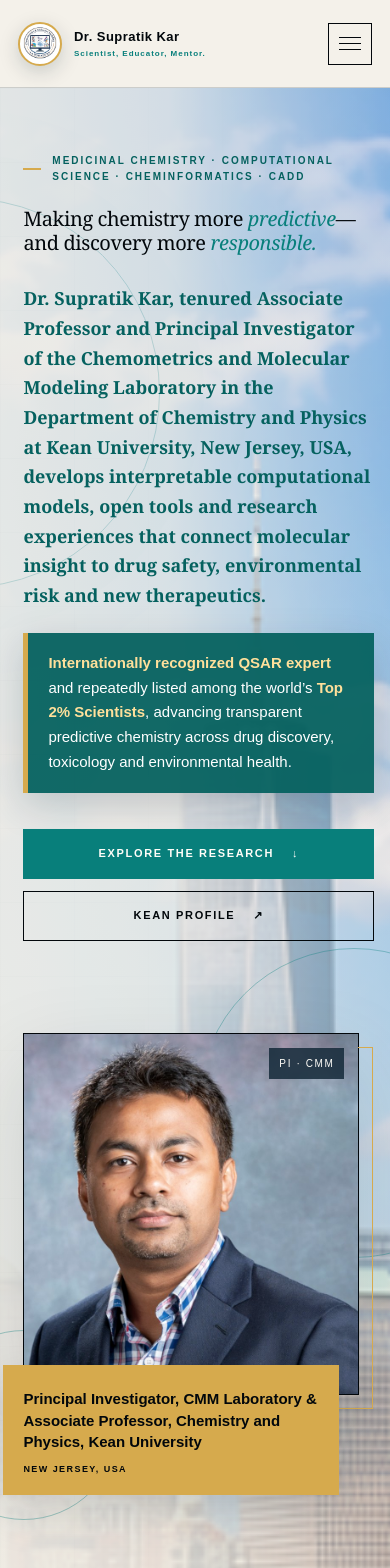
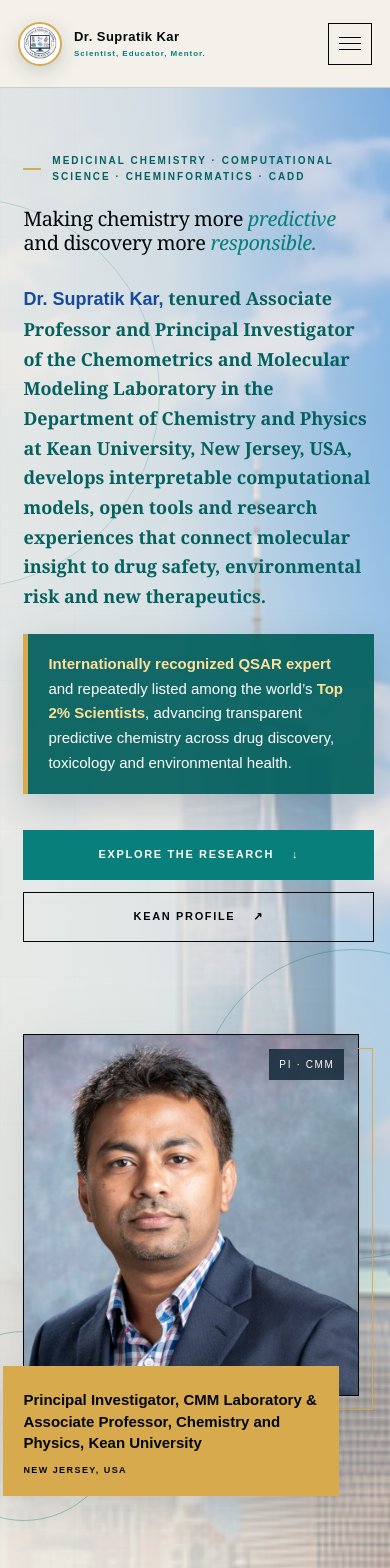
Before and after one commit to supratikdatamodeler/SupratikKar, a Next.js app: page / in a window 390 px wide. Shown: the top 1568 px of the page. Built offline with nearby package versions, Linux system fonts and the light colour scheme.

Commit message:
Add files via upload

```diff
--- a/app/globals.css
+++ b/app/globals.css
@@ -490,6 +490,7 @@ footer > div a { color: var(--white); }
 .hero h1 { font-size: clamp(22px, 1.9vw, 28px); line-height: 1.18; letter-spacing: -.02em; max-width: 620px; }
 .hero-kicker { font-size: 10px; line-height: 1.6; max-width: 760px; }
 .hero-lede { font-size: clamp(18px, 1.55vw, 23px); font-family: var(--serif); font-weight: 700; color: var(--teal-dark); }
+.hero-name { color: #164a9b; font-family: var(--sans); font-weight: 900; }
 .hero-highlight {
   max-width: 760px;
   margin: 22px 0 0;
@@ -587,6 +588,14 @@ footer > div a { color: var(--white); }
 .membership-grid small { color: var(--teal); font-weight: 900; letter-spacing: .12em; text-transform: uppercase; }
 .membership-grid h3 { margin: 10px 0; font: 700 23px/1.1 var(--serif); }
 .membership-grid p { color: #52606a; font-size: 12px; line-height: 1.6; }
+.research-support-heading { margin-top: 80px; }
+.research-support-heading h3 { margin: 8px 0 12px; font: 700 clamp(28px, 4vw, 50px)/1.05 var(--serif); }
+.research-support-heading > p:last-child { margin: 0 0 24px; color: var(--ink-soft); font-size: 15px; line-height: 1.5; }
+.research-support-grid { display: grid; grid-template-columns: repeat(2, minmax(0, 1fr)); gap: 16px; }
+.research-support-grid article { padding: 28px; background: white; border-top: 5px solid var(--teal); box-shadow: 0 8px 24px rgba(6,31,47,.08); }
+.research-support-grid small { color: var(--teal-dark); font-size: 13px; font-weight: 900; letter-spacing: .08em; text-transform: uppercase; }
+.research-support-grid h4 { margin: 12px 0; font: 700 clamp(22px, 2vw, 29px)/1.15 var(--serif); }
+.research-support-grid p { margin: 0 0 14px; color: var(--ink-soft); font-size: 16px; line-height: 1.55; }
 .news-section { background: #f7f4ec; }
 .news-years { display: grid; gap: clamp(60px, 7vw, 96px); }
 .news-year-group { display: grid; grid-template-columns: 110px minmax(0, 1fr); gap: clamp(28px, 4vw, 62px); align-items: start; }
@@ -643,6 +652,7 @@ footer .brand-logo { width: 56px; height: 56px; }
   .news-grid { grid-template-columns: repeat(2, minmax(0, 1fr)); }
   .era-grid { grid-template-columns: repeat(3, 1fr); }
   .membership-grid { grid-template-columns: 1fr; }
+  .research-support-grid { grid-template-columns: 1fr; }
   .lab-banner { grid-template-columns: 120px 1fr; }
   .lab-banner img { width: 110px; height: 110px; }
 }
--- a/app/page.tsx
+++ b/app/page.tsx
@@ -1,6 +1,6 @@
 import {
   alumni, awards, books, currentMembers, editorialRoles, galleryEras, grants,
-  memberships, newsItems, profiles, publications, researchAreas, tools,
+  memberships, newsItems, profiles, publications, researchAreas, researchPlatformSupport, tools,
 } from "./site-data";
 
 function ExternalLink({ href, children, className = "" }: { href: string; children: React.ReactNode; className?: string }) {
@@ -33,8 +33,8 @@ export default function Home() {
         <div className="hero-grid" aria-hidden="true"></div>
         <div className="hero-copy">
           <p className="hero-kicker"><span></span> Medicinal chemistry · computational science · cheminformatics · CADD</p>
-          <h1 id="hero-title">Making chemistry more <em>predictive</em>—and discovery more <em>responsible.</em></h1>
-          <p className="hero-lede">Dr. Supratik Kar, tenured Associate Professor and Principal Investigator of the Chemometrics and Molecular Modeling Laboratory in the Department of Chemistry and Physics at Kean University, New Jersey, USA, develops interpretable computational models, open tools and research experiences that connect molecular insight to drug safety, environmental risk and new therapeutics.</p>
+          <h1 id="hero-title">Making chemistry more <em>predictive</em> and discovery more <em>responsible.</em></h1>
+          <p className="hero-lede"><strong className="hero-name">Dr. Supratik Kar,</strong> tenured Associate Professor and Principal Investigator of the Chemometrics and Molecular Modeling Laboratory in the Department of Chemistry and Physics at Kean University, New Jersey, USA, develops interpretable computational models, open tools and research experiences that connect molecular insight to drug safety, environmental risk and new therapeutics.</p>
           <p className="hero-highlight"><strong>Internationally recognized QSAR expert</strong> and repeatedly listed among the world’s <strong>Top 2% Scientists</strong>, advancing transparent predictive chemistry across drug discovery, toxicology and environmental health.</p>
           <div className="hero-actions"><a className="button button-primary" href="#research">Explore the research <span aria-hidden="true">↓</span></a><ExternalLink className="button button-secondary" href="https://www.kean.edu/directory/supratik-kar">Kean profile</ExternalLink></div>
         </div>
@@ -45,7 +45,7 @@ export default function Home() {
         </div>
         <div className="hero-stats" aria-label="Current research metrics">
           <div><strong>125</strong><span>Peer-reviewed<br />articles</span></div><div><strong>2</strong><span>International<br />textbooks</span></div><div><strong>3</strong><span>Edited<br />books</span></div><div><strong>30</strong><span>Published book<br />chapters</span></div>
-          <div><strong>6</strong><span>Edited thematic<br />issues</span></div><div><strong>10,740</strong><span>Google Scholar<br />citations</span></div><div><strong>51</strong><span>Google Scholar<br />h-index</span></div><div><strong>$1.435M</strong><span>Funding<br />secured</span></div>
+          <div><strong>6</strong><span>Edited thematic<br />issues</span></div><div><strong>10,824</strong><span>Google Scholar<br />citations</span></div><div><strong>51</strong><span>Google Scholar<br />h-index</span></div><div><strong>$1.435M</strong><span>Funding<br />secured</span></div>
         </div>
       </section>
 
@@ -110,6 +110,8 @@ export default function Home() {
           <div className="awards-list">{awards.map((award) => <article key={award.title + award.year}><time>{award.year}</time><div><h3>{award.title}</h3><p>{award.text}</p>{award.href ? <ExternalLink className="award-link" href={award.href}>Evidence and record</ExternalLink> : null}</div></article>)}</div>
           <aside className="service-panel"><p className="eyebrow">Scientific service</p><h3>Editorial &amp; reviewer roles</h3><ol className="role-list">{editorialRoles.map((item) => <li key={item.role + item.journal}><span className="role-title">{item.role}</span><strong className="role-journal">{item.journal}</strong>{item.detail ? <small className="role-detail">{item.detail}</small> : null}<time className="role-period">{item.period}</time></li>)}</ol><div className="review-totals"><div><strong>80+</strong><span>Journals served</span></div><div><strong>280+</strong><span>Manuscript reviews</span></div><div><strong>300+</strong><span>Editorial decisions</span></div></div><div className="service-group"><span>Grant &amp; government review</span><p>SERDP, ANR, Poland’s National Science Centre, Royal Society FLAIR and external peer review of Health Canada risk assessments.</p></div></aside>
         </div>
+        <div className="research-support-heading"><p className="eyebrow">Research platform support</p><h3>AI access for the CMM Laboratory</h3><p>Complimentary research access, listed separately from formal awards and grant funding.</p></div>
+        <div className="research-support-grid">{researchPlatformSupport.map((item) => <article key={item.title}><small>{item.provider} · {item.duration}</small><h4>{item.title}</h4><p>{item.text}</p><ExternalLink className="award-link" href={item.href}>Program details</ExternalLink></article>)}</div>
         <div className="membership-heading"><p className="eyebrow">Professional affiliations</p><h3>Memberships &amp; ambassador service</h3></div>
         <div className="membership-grid">{memberships.map((item) => <article key={item.title}><small>{item.label}</small><h3>{item.title}</h3><p>{item.text}</p></article>)}</div>
       </section>
--- a/app/site-data.ts
+++ b/app/site-data.ts
@@ -138,7 +138,56 @@ export const memberships = [
   { title: "Bentham Science", label: "Brand Ambassador · since 2016", text: "Longstanding scientific publishing and outreach service." },
 ];
 
+export const researchPlatformSupport = [
+  {
+    provider: "OpenAI",
+    duration: "12 months",
+    title: "ChatGPT for Academic Researchers",
+    text: "Complimentary research workspace for Dr. Kar and up to four verified student collaborators (five seats total).",
+    href: "https://openai.com/index/chatgpt-for-academic-researchers/",
+  },
+  {
+    provider: "Anthropic",
+    duration: "12 months",
+    title: "Claude Team plan for scientists",
+    text: "Promotional access for the CMM Laboratory research group, with up to 25 Standard seats under the program terms.",
+    href: "https://www.anthropic.com/legal/team-plan-for-scientists-terms",
+  },
+];
+
 export const newsItems = [
+  {
+    year: "2026",
+    date: "September 13",
+    source: "The Ridgewood Blog",
+    title: "Game-Changer in Medicine: Free AI Tool Spotlights Drug Safety Before Clinical Trials",
+    image: "/gallery/wix/kean-22.webp",
+    href: "https://theridgewoodblog.net/game-changer-in-medicine-free-ai-tool-spotlights-drug-safety-before-clinical-trials/",
+  },
+  {
+    year: "2026",
+    date: "September 11",
+    source: "RLS Media",
+    title: "Kean University Professor Helps Develop AI Tool to Predict Kidney Damage From Potential Medicines",
+    image: "/gallery/wix/kean-22.webp",
+    href: "https://www.rlsmedia.com/article/kean-university-professor-helps-develop-ai-tool-predict-kidney-damage-potential-medicines",
+  },
+  {
+    year: "2026",
+    date: "September 10",
+    source: "Insider NJ",
+    title: "Kean Researcher Develops AI Tool to Help Make Drug Discovery Safer and More Efficient",
+    image: "/gallery/wix/kean-22.webp",
+    href: "https://www.insidernj.com/press-release/kean-researcher-develops-ai-tool-to-help-make-drug-discovery-safer-and-more-efficient/",
+  },
+  {
+    year: "2026",
+    date: "September 4",
+    source: "Kean University",
+    title: "Kean Researcher Develops AI Tool to Help Make Drug Discovery Safer and More Efficient",
+    image: "/gallery/wix/kean-22.webp",
+    href: "https://www.kean.edu/news/kean-researcher-develops-ai-tool-help-make-drug-discovery-safer-and-more-efficient-0",
+  },
   {
     year: "2025",
     date: "December 9",
```
Also changed, not shown: 1 other file (tests, documents, lock files or other folders).
